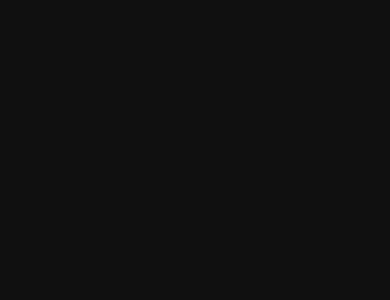
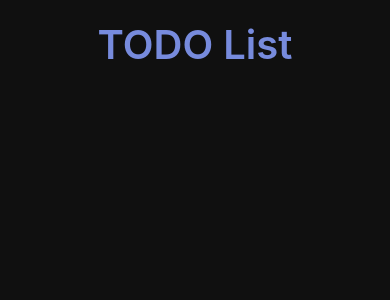
Before and after one commit to l33keunha/react-native, a React Native app in the folder react-native-todo/: screen / in a window 390 px wide. Shown: the top 300 px of the page. Built offline with nearby package versions, Linux system fonts and the light colour scheme.

Commit message:
타이틀 만들기

```diff
--- a/react-native-todo/src/App.js
+++ b/react-native-todo/src/App.js
@@ -1,18 +1,33 @@
 import React from "react";
+import { StatusBar } from 'react-native';
 import styled, { ThemeProvider } from 'styled-components/native';
 import { theme } from "./theme";
 
-const Container = styled.View`
+const Container = styled.SafeAreaView`
     flex: 1;
     background-color: ${({ theme }) => theme.background};
     align-items: center;
-    justify-content: center;
-`
+    justify-content: flex-start;
+`;
+const Title = styled.Text`
+    font-size: 40px;
+    font-weight: 600;
+    color: ${({ theme }) => theme.main};
+    aling-self: flex-start;
+    margin: 20px;
+`;
+
 
 export default function App(){
     return (
         <ThemeProvider theme={theme}>
-            <Container></Container>
+            <Container>
+                <StatusBar
+                    barStyle="light-content"
+                    backgroundColor={theme.background}
+                />
+                <Title>TODO List</Title>
+            </Container>
         </ThemeProvider>
     );
 }
```
